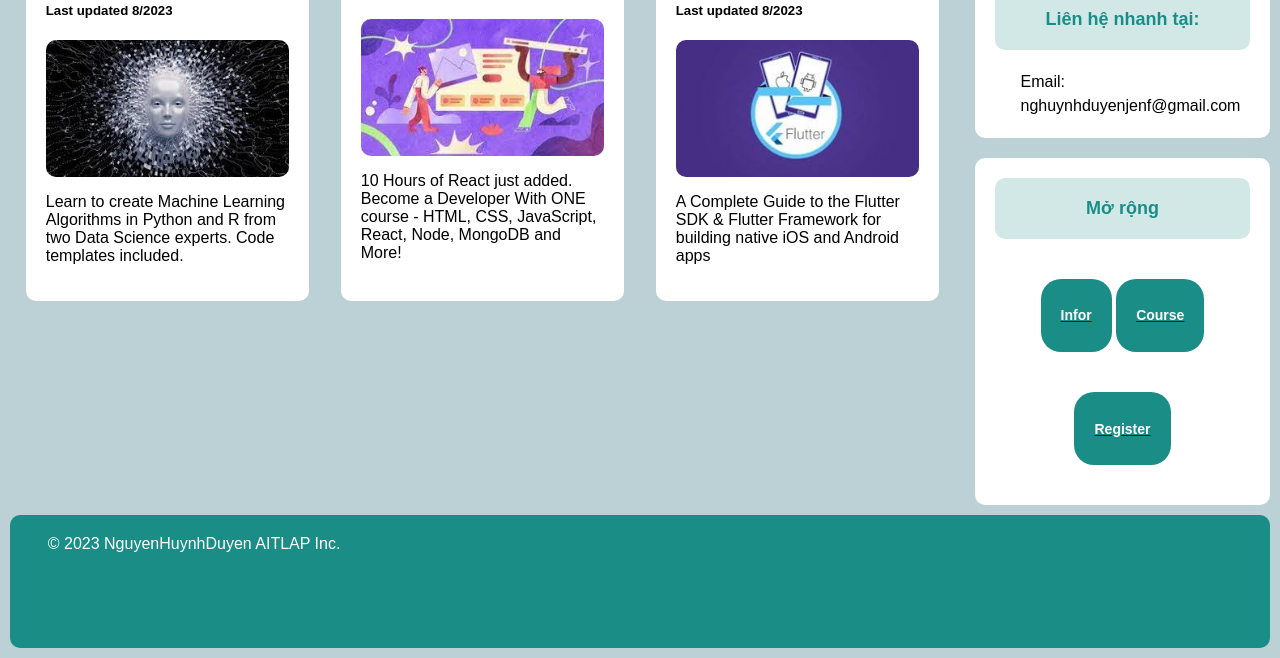
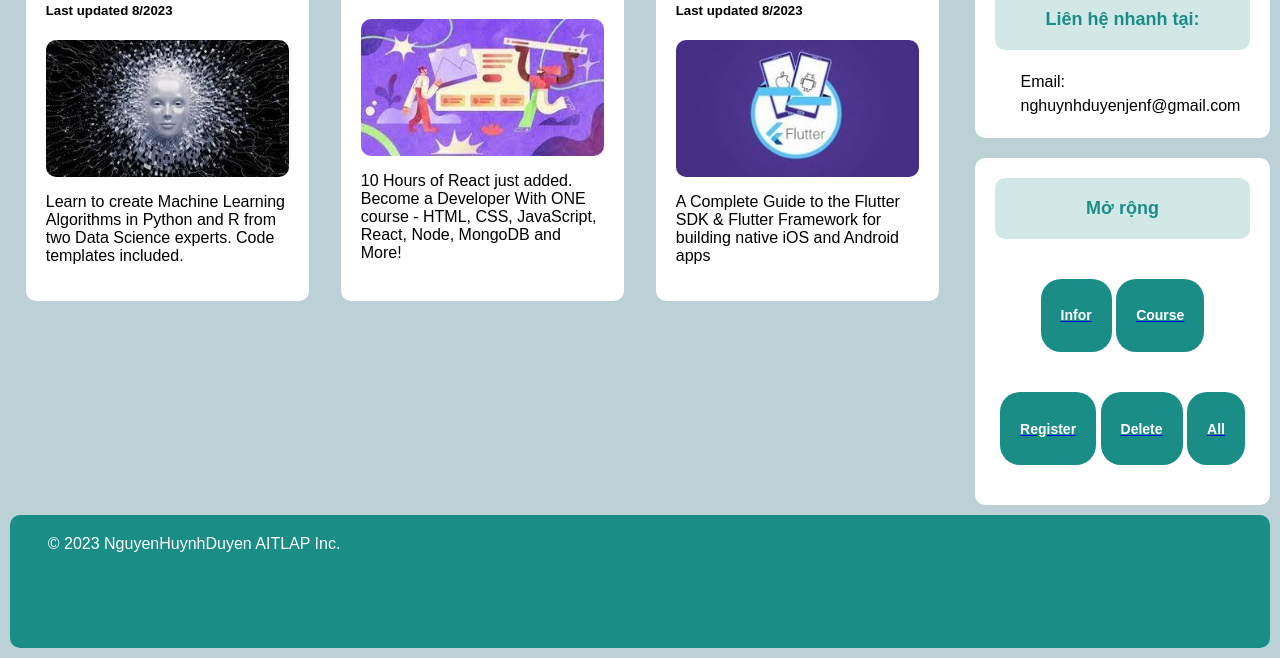
Before and after one commit to LongTrinhne/course-project, a plain HTML site: page index.html in a window 1280 px wide. Shown: the part 790-1448 px from the top of the page. Drawn offline with Linux system fonts and the light colour scheme; some icons are missing.

Commit message:
Update index.html
add delete and all button

```diff
--- a/index.html
+++ b/index.html
@@ -2,6 +2,7 @@
 
 <head>
     <meta charset="UTF-8" />
+
     <meta http-equiv="X-UA-Compatible" content="IE=edge" />
     <meta name="viewport" content="width=device-width, initial-scale=1.0" />
     <link href="./styles.css" rel="stylesheet" />
@@ -173,6 +174,12 @@
                 <button class="custom-button"><a href="HTML/B2.html" target="_blank">
                         <h4>Register</h4>
                     </a></button>
+                 <button class="custom-button"><a href="HTML/B2.html" target="_blank">
+                        <h4>Delete</h4>
+                    </a></button>
+                <button class="custom-button"><a href="HTML/B2.html" target="_blank">
+                        <h4>All</h4>
+                    </a></button>
             </div>
         </div>
     </div>
```
